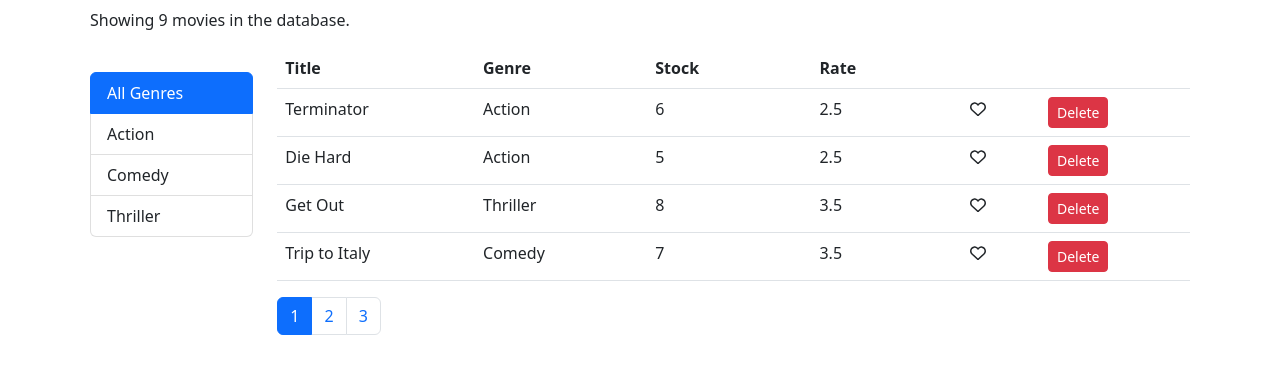
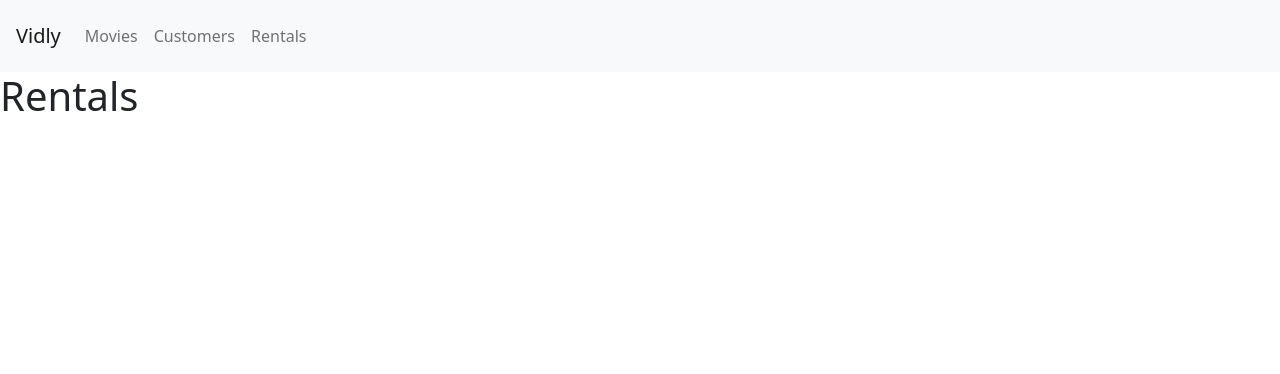
Before and after one commit to saeedmaldosary/react-movies-table, a React (Create React App) app: page /rentals in a window 1280 px wide. Shown: the top 374 px of the page. Built offline with nearby package versions, Linux system fonts and the light colour scheme.

Commit message:
Create new pages and setup router

```diff
--- a/package.json
+++ b/package.json
@@ -15,6 +15,7 @@
     "font-awesome": "^4.7.0",
     "react": "^18.2.0",
     "react-dom": "^18.2.0",
+    "react-router-dom": "^6.4.2",
     "react-scripts": "5.0.1",
     "web-vitals": "^2.1.4"
   },
--- a/src/App.js
+++ b/src/App.js
@@ -1,9 +1,23 @@
+import { Route, Routes, Navigate } from "react-router-dom";
+import Navbar from "./components/navbar";
 import Movies from "./components/movies";
+import Customers from "./components/customers";
+import Rentals from "./components/rentals";
+import Notfound from "./components/notfound";
 
 function App() {
   return (
-    <main className="container">
-      <Movies />
+    <main>
+      <Navbar />
+      <div>
+        <Routes>
+          <Route path="*" element={<Notfound />} />
+          <Route path="/" element={<Navigate to="/movies" />} />
+          <Route path="/movies" element={<Movies />} />
+          <Route path="/customers" element={<Customers />} />
+          <Route path="/rentals" element={<Rentals />} />
+        </Routes>
+      </div>
     </main>
   );
 }
--- /dev/null
+++ b/src/components/customers.jsx
@@ -0,0 +1,14 @@
+import React, { Component } from "react";
+
+class Customers extends Component {
+  state = {};
+  render() {
+    return (
+      <div>
+        <h1>Customers</h1>
+      </div>
+    );
+  }
+}
+
+export default Customers;
--- /dev/null
+++ b/src/components/navbar.jsx
@@ -0,0 +1,47 @@
+import React, { Component } from "react";
+import { Link } from "react-router-dom";
+
+class Navbar extends Component {
+  state = {};
+  render() {
+    return (
+      <nav className="navbar navbar-expand-lg navbar-light bg-light p-3">
+        <a className="navbar-brand" href="#">
+          Vidly
+        </a>
+        <button
+          className="navbar-toggler"
+          type="button"
+          data-toggle="collapse"
+          data-target="#navbarNavDropdown"
+          aria-controls="navbarNavDropdown"
+          aria-expanded="false"
+          aria-label="Toggle navigation"
+        >
+          <span className="navbar-toggler-icon"></span>
+        </button>
+        <div className="collapse navbar-collapse" id="navbarNavDropdown">
+          <ul className="navbar-nav">
+            <li className="nav-item">
+              <Link className="nav-link" to="/movies">
+                Movies
+              </Link>
+            </li>
+            <li className="nav-item">
+              <Link className="nav-link" to="/customers">
+                Customers
+              </Link>
+            </li>
+            <li className="nav-item">
+              <Link className="nav-link" to="/rentals">
+                Rentals
+              </Link>
+            </li>
+          </ul>
+        </div>
+      </nav>
+    );
+  }
+}
+
+export default Navbar;
--- /dev/null
+++ b/src/components/notfound.jsx
@@ -0,0 +1,14 @@
+import React, { Component } from "react";
+
+class Notfound extends Component {
+  state = {};
+  render() {
+    return (
+      <div>
+        <h1>Not Found</h1>
+      </div>
+    );
+  }
+}
+
+export default Notfound;
--- /dev/null
+++ b/src/components/rentals.jsx
@@ -0,0 +1,14 @@
+import React, { Component } from "react";
+
+class Rentals extends Component {
+  state = {};
+  render() {
+    return (
+      <div>
+        <h1>Rentals</h1>
+      </div>
+    );
+  }
+}
+
+export default Rentals;
--- a/src/index.js
+++ b/src/index.js
@@ -1,5 +1,6 @@
 import React from "react";
 import ReactDOM from "react-dom/client";
+import { BrowserRouter } from "react-router-dom";
 import "./index.css";
 import App from "./App";
 import reportWebVitals from "./reportWebVitals";
@@ -8,9 +9,9 @@
 
 const root = ReactDOM.createRoot(document.getElementById("root"));
 root.render(
-  <React.StrictMode>
+  <BrowserRouter>
     <App />
-  </React.StrictMode>
+  </BrowserRouter>
 );
 
 // If you want to start measuring performance in your app, pass a function
```
Also changed, not shown: 1 other file (tests, documents, lock files or other folders).
